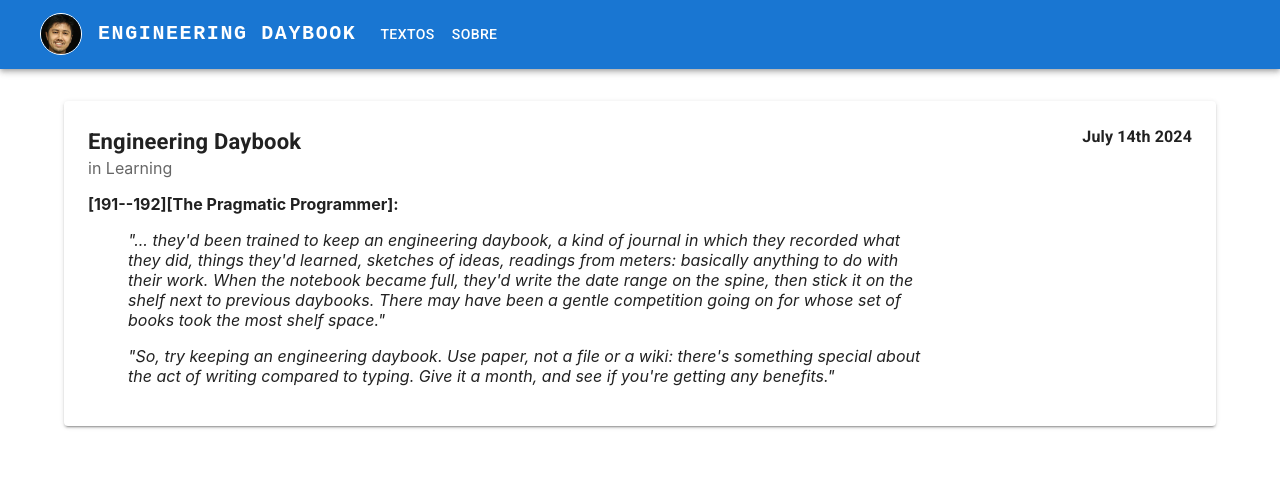
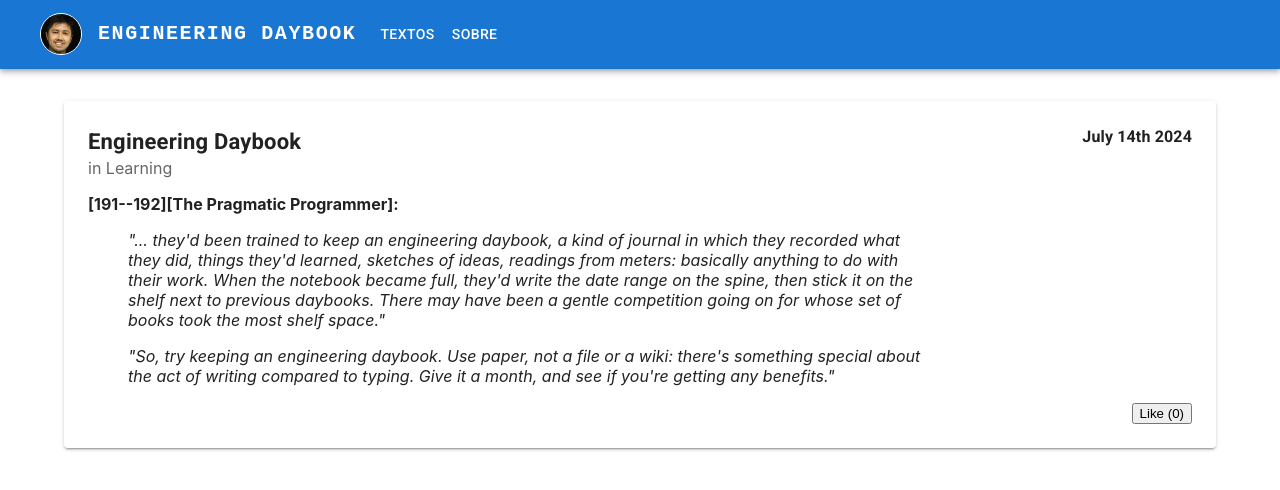
Before and after one commit to brunohanai/react-engineering-daybook-blog, a React (Create React App) app: page /202407141322/learning/engineering-daybook/ in a window 1280 px wide. Shown: the top 490 px of the page. Built offline with nearby package versions, Linux system fonts and the light colour scheme; no server answers.

Commit message:
Adiciona feature de like no Post (redux)

```diff
--- a/src/app/Post.js
+++ b/src/app/Post.js
@@ -1,6 +1,6 @@
 import { Link, useParams } from "react-router-dom";
-import { useSelector } from "react-redux";
-import { fetchPosts } from "../lib/store/postsSlice";
+import { useSelector, useDispatch } from "react-redux";
+import { fetchPosts, incrementLikes } from "../lib/store/postsSlice";
 import Markdown from "react-markdown";
 import moment from "moment";
 import remarkGfm from 'remark-gfm'
@@ -12,6 +12,7 @@ import Typography from "@mui/material/Typography";
 
 function Post() {
     const { createdAt, category, slug } = useParams();
+    const dispatch = useDispatch()
 
     const posts = useSelector(fetchPosts);
     const post = posts.find(post => {
@@ -49,9 +50,17 @@ function Post() {
                 <Box sx={{ color: 'text.primary', textAlign: "left", width: "80%" }}>
                     <Markdown remarkPlugins={[remarkGfm]}>{post.content}</Markdown>
                 </Box>
+
+                <Box sx={{ color: 'text.primary', textAlign: "right", width: "100%" }}>
+                    <button onClick={() => { handleLike(post.id) }}>Like ({post.likes})</button>
+                </Box>
             </Paper>
         </Container>
     )
+
+    function handleLike(postId) {
+        dispatch(incrementLikes(postId));
+    }
 }
 
 export default Post;
--- a/src/lib/store/postsSlice.js
+++ b/src/lib/store/postsSlice.js
@@ -28,6 +28,13 @@ and see if you're getting any benefits."_
         addPost: posts => {
             // TODO: Lógica do add
         },
+        incrementLikes: (posts, action) => {
+            posts.map(post => {
+                if (post.id === action.payload) {
+                    post.likes += 1;
+                }
+            });
+        }
     }
 });
 
```
